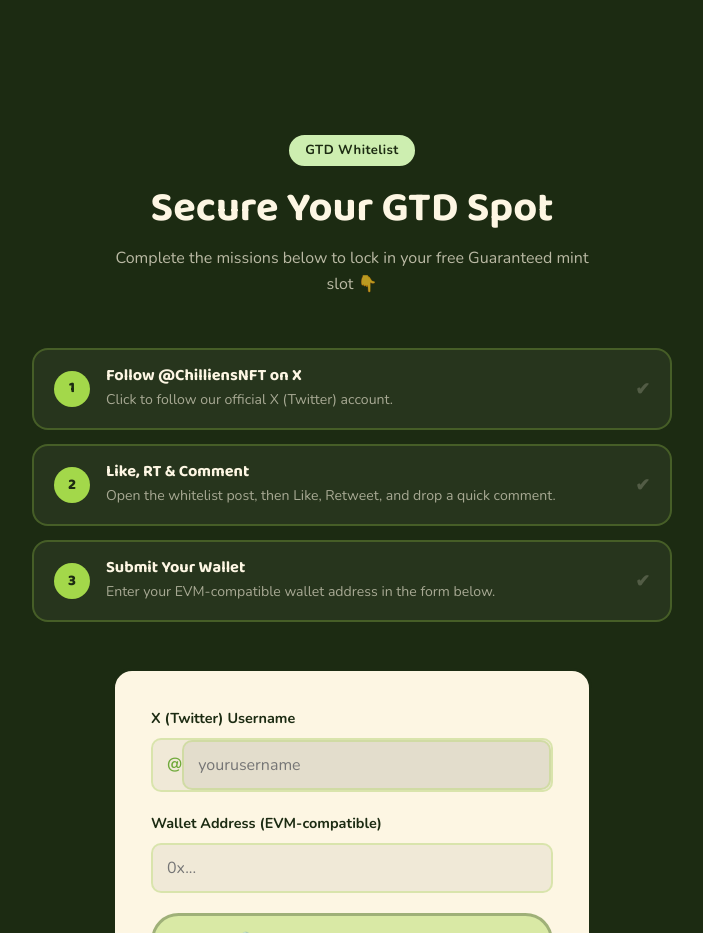
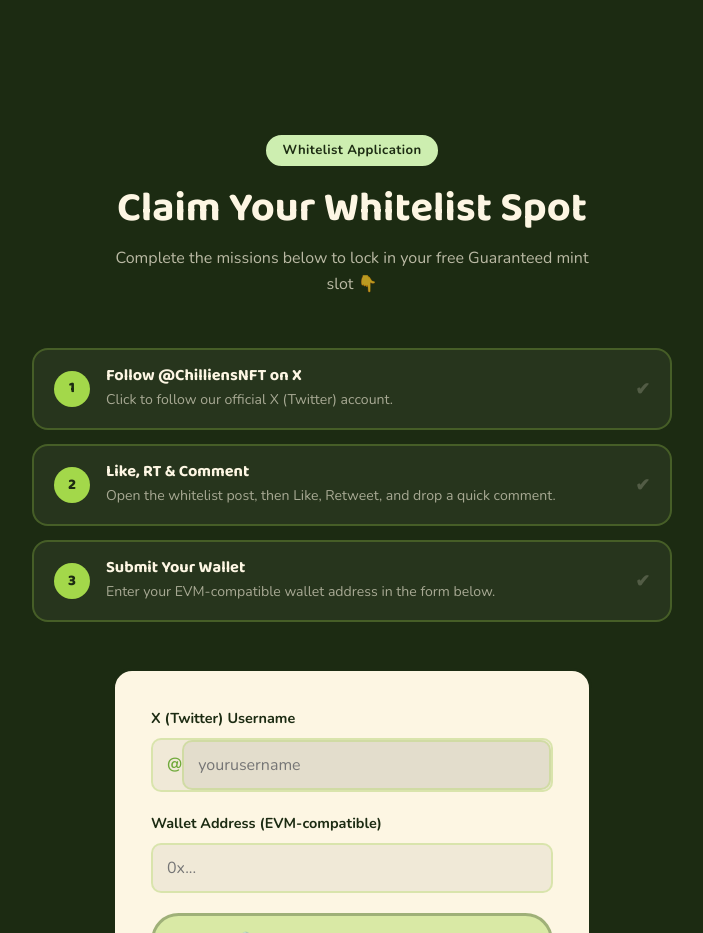
Before and after one commit to skyzee2706/landing-page-nft, a plain HTML site: page index.html in a window 1280 px wide. Shown: the part 6300-7233 px from the top of the page, without its empty margins (288-991 px from the left). Drawn offline with nearby package versions, Linux system fonts and the light colour scheme.

Commit message:
UI: Update Whitelist wording as requested

```diff
--- a/index.html
+++ b/index.html
@@ -357,8 +357,8 @@
 <!-- ===== WHITELIST ===== -->
 <section id="whitelist" class="whitelist reveal">
   <div class="container">
-    <span class="badge badge-center">GTD Whitelist</span>
-    <h2 class="section-title">Secure Your GTD Spot</h2>
+    <span class="badge badge-center">Whitelist Application</span>
+    <h2 class="section-title">Claim Your Whitelist Spot</h2>
     <p class="section-sub">Complete the missions below to lock in your free Guaranteed mint slot 👇</p>
 
     <div class="tasks">
@@ -439,7 +439,7 @@
             <li><strong>FCFS (First Come, First Served):</strong> 0.00007 ETH</li>
             <li><strong>Public:</strong> 0.00012 ETH</li>
           </ul>
-          <p>Secure a GTD whitelist spot to mint for free!</p>
+          <p>Claim a Whitelist spot to mint for free!</p>
         </div>
       </details>
       <details class="faq-item">
--- a/js/script.js
+++ b/js/script.js
@@ -188,7 +188,7 @@ function checkTasksAndUnlock() {
     if (submitBtn) {
       submitBtn.disabled = false;
       const btnText = submitBtn.querySelector(".btn-text");
-      if (btnText) btnText.textContent = "Submit for GTD Whitelist 🛸";
+      if (btnText) btnText.textContent = "Submit Whitelist Application 🛸";
     }
   }
 }
@@ -281,7 +281,7 @@ form?.addEventListener("submit", async (e) => {
   }
 
   submitBtn.disabled = false;
-  submitBtn.querySelector(".btn-text").textContent = "Submit for GTD Whitelist 🛸";
+  submitBtn.querySelector(".btn-text").textContent = "Submit Whitelist Application 🛸";
 });
 
 function showMessage(text, type) {
```
